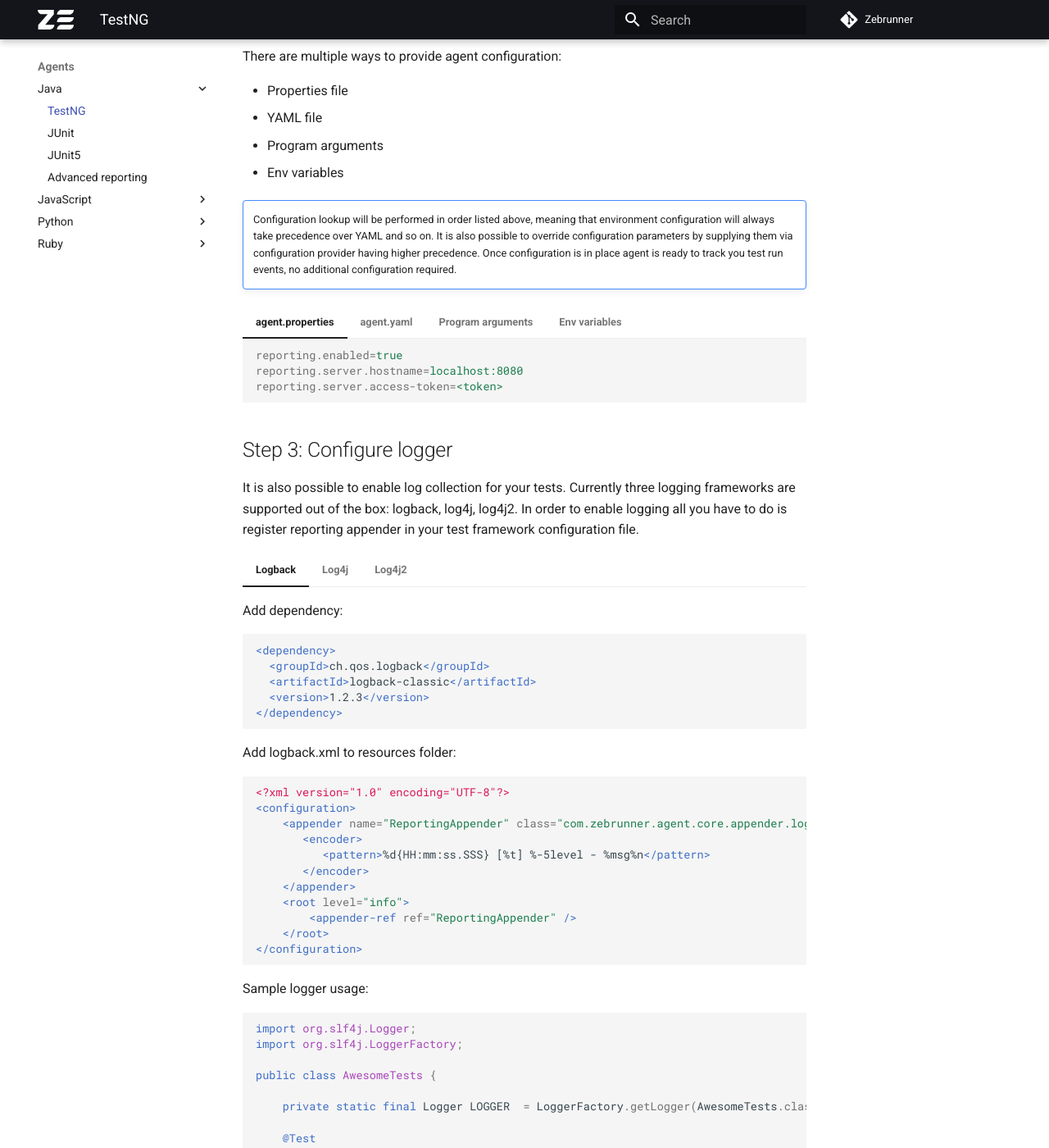
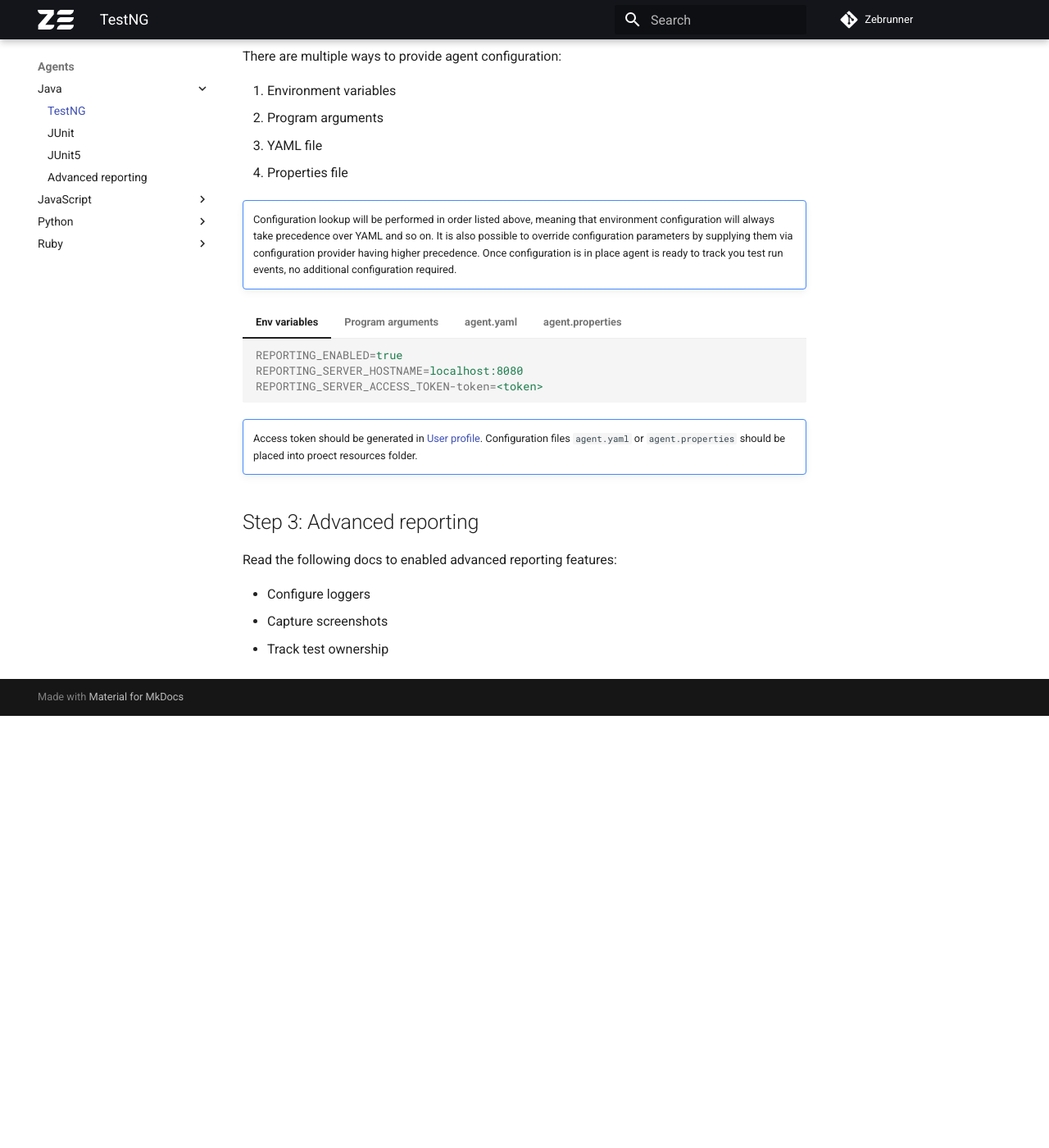
Before and after one commit to zebrunner/documentation-insiders, an MkDocs documentation site: the page built from docs/agents/java/testng.md, in a window 1280 px wide and 1400 px high, scrolled down 747 px. Shown: the whole window at 82% size. Built offline with MkDocs 1.6.1 and Material for MkDocs 9.7.7, drawn with Linux system fonts in a browser that asks for light colours; comment, search, counter and statistics services are not loaded; after the commit the page ends 1620 px from its top, so only the background shows below that; some of the changed text lies outside the part shown.

Commit message:
Update testng.md

````diff
--- a/docs/agents/java/testng.md
+++ b/docs/agents/java/testng.md
@@ -31,20 +31,29 @@ Agent comes bundled with TestNG 7.1.0, so you may want to comment our your depen
 
 There are multiple ways to provide agent configuration:
 
-* Properties file
-* YAML file
-* Program arguments
-* Env variables
+1. Environment variables
+2. Program arguments
+3. YAML file
+4. Properties file
 
 !!! note ""
     Configuration lookup will be performed in order listed above, meaning that environment configuration will always take precedence over YAML and so on. It is also possible to override configuration parameters by supplying them via configuration provider having higher precedence. Once configuration is in place agent is ready to track you test run events, no additional configuration required.
 
-=== "agent.properties"
+
+=== "Env variables"
 
     ``` properties
-    reporting.enabled=true
-    reporting.server.hostname=localhost:8080
-    reporting.server.access-token=<token>
+    REPORTING_ENABLED=true
+    REPORTING_SERVER_HOSTNAME=localhost:8080
+    REPORTING_SERVER_ACCESS_TOKEN-token=<token>
+    ```
+
+=== "Program arguments"
+
+    ``` properties
+    -Dreporting.enabled=true
+    -Dreporting.server.hostname=localhost:8080
+    -Dreporting.server.access-token=<token>
     ```
 
 === "agent.yaml"
@@ -57,162 +66,21 @@ There are multiple ways to provide agent configuration:
       access-token: <token>
     ```
 
-
-=== "Program arguments"
+=== "agent.properties"
 
     ``` properties
-    -Dreporting.enabled=true
-    -Dreporting.server.hostname=localhost:8080
-    -Dreporting.server.access-token=<token>
+    reporting.enabled=true
+    reporting.server.hostname=localhost:8080
+    reporting.server.access-token=<token>
     ```
 
+!!! note ""
+    Access token should be generated in [User profile](../../guide/user_profile.md). Configuration files `agent.yaml` or `agent.properties` should be placed into proect resources folder.
 
-=== "Env variables"
+## Step 3: Advanced reporting
 
-    ``` properties
-    REPORTING_ENABLED=true
-    REPORTING_SERVER_HOSTNAME=localhost:8080
-    REPORTING_SERVER_ACCESS_TOKEN-token=<token>
-    ```
+Read the following docs to enabled advanced reporting features:
 
-## Step 3: Configure logger
-
-It is also possible to enable log collection for your tests. Currently three logging frameworks are supported out of the box: logback, log4j, log4j2. In order to enable logging all you have to do is register reporting appender in your test framework configuration file.
-
-=== "Logback"
-
-    Add dependency:
-
-    ``` xml
-    <dependency>
-      <groupId>ch.qos.logback</groupId>
-      <artifactId>logback-classic</artifactId>
-      <version>1.2.3</version>
-    </dependency>
-    ```
-
-    Add logback.xml to resources folder:
-
-    ``` xml
-    <?xml version="1.0" encoding="UTF-8"?>
-    <configuration>
-        <appender name="ReportingAppender" class="com.zebrunner.agent.core.appender.logback.ReportingAppender">
-           <encoder>
-              <pattern>%d{HH:mm:ss.SSS} [%t] %-5level - %msg%n</pattern>
-           </encoder>
-        </appender>
-        <root level="info">
-            <appender-ref ref="ReportingAppender" />
-        </root>
-    </configuration>
-    ```
-
-    Sample logger usage:
-
-    ``` java
-    import org.slf4j.Logger;
-    import org.slf4j.LoggerFactory;
-
-    public class AwesomeTests {
-
-        private static final Logger LOGGER  = LoggerFactory.getLogger(AwesomeTests.class);
-
-        @Test
-        public void awesomeTest() {
-            LOGGER.info("Test info");
-        }
-    }
-    ```
-
-
-=== "Log4j"
-
-    Add dependency:
-
-    ``` xml
-    <dependency>
-        <groupId>log4j</groupId>
-        <artifactId>log4j</artifactId>
-        <version>1.2.17</version>
-    </dependency>
-    ```
-
-    Add log4j.properties to resources folder:
-
-    ``` properties
-    log4j.rootLogger = INFO, zebrunner
-    log4j.appender.zebrunner=com.zebrunner.agent.core.appender.log4j.ReportingAppender
-    log4j.appender.zebrunner.layout=org.apache.log4j.PatternLayout
-    log4j.appender.zebrunner.layout.conversionPattern=pattern">[%d{HH:mm:ss}] %-5p (%F:%L) - %m%n
-    ```
-
-    Sample logger usage:
-
-    ``` java
-    import org.apache.log4j.Logger;
-
-    public class AwesomeTests {
-
-        private Logger LOGGER = Logger.getLogger(AwesomeTests.class);
-
-        @Test
-        public void awesomeTest() {
-            LOGGER.info("Test info");
-        }
-    }
-    ```
-
-=== "Log4j2"
-
-    Add dependency:
-
-    ``` xml
-    <dependency>
-        <groupId>org.apache.logging.log4j</groupId>
-        <artifactId>log4j-api</artifactId>
-        <version>2.13.3</version>
-    </dependency>
-    <dependency>
-        <groupId>org.apache.logging.log4j</groupId>
-        <artifactId>log4j-core</artifactId>
-        <version>2.13.3</version>
-    </dependency>
-    ```
-
-    Add log4j2.xml to resources folder:
-
-    ``` xml
-    <?xml version="1.0" encoding="UTF-8"?>
-    <configuration packages="com.zebrunner.agent.core.appender.log4j2">
-       <properties>
-          <property name="pattern">[%d{HH:mm:ss}] %-5p (%F:%L) - %m%n</property>
-       </properties>
-       <appenders>
-          <ReportingAppender name="ReportingAppender">
-             <PatternLayout pattern="${pattern}" />
-          </ReportingAppender>
-       </appenders>
-       <loggers>
-          <root level="info">
-             <appender-ref ref="ReportingAppender"/>
-          </root>
-       </loggers>
-    </configuration>
-    ```
-
-    Sample logger usage:
-
-    ``` java
-    import org.apache.logging.log4j.LogManager;
-    import org.apache.logging.log4j.Logger;
-
-    public class AwesomeTests {
-
-        private Logger LOGGER = LogManager.getLogger(AwesomeTests.class);;
-
-        @Test
-        public void awesomeTest() {
-            LOGGER.info("Test info");
-        }
-    }
-    ```
+* Configure loggers
+* Capture screenshots
+* Track test ownership
````
